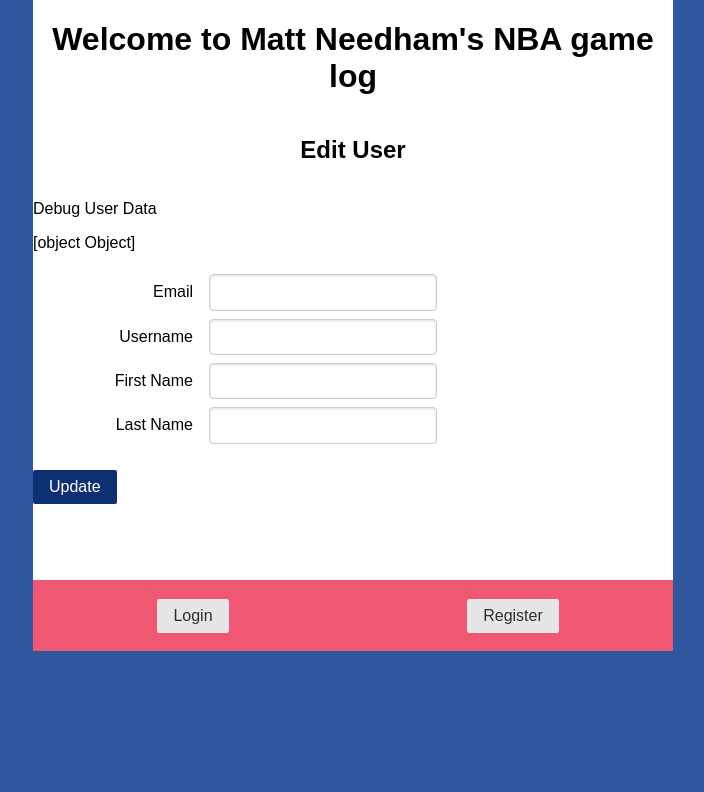
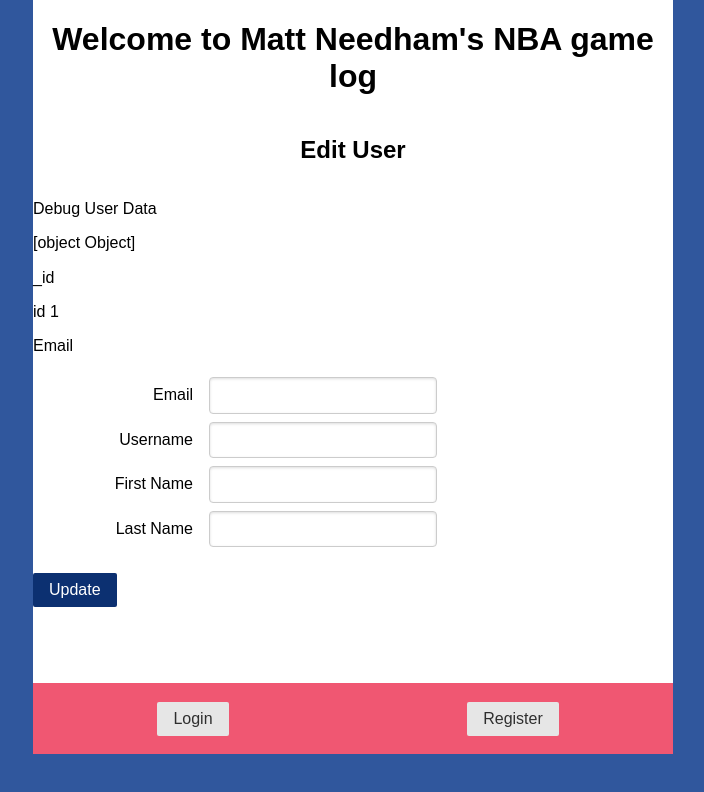
Before and after one commit to mneedham91/nba-game-log, an Angular app: page /edit-user/1 in a window 1280 px wide. Shown: the top 792 px of the page, without its empty margins (287-991 px from the left). Built offline with nearby package versions, Linux system fonts and the light colour scheme; no server answers.

Commit message:
more troubleshooting

```diff
--- a/src/app/edit-user/edit-user.component.html
+++ b/src/app/edit-user/edit-user.component.html
@@ -6,6 +6,9 @@
     <div class="pure-u-1-1">
       <p>Debug User Data</p>
       <p>{{user}}</p>
+      <p>_id {{user._id}}</p>
+      <p>id {{id}}</p>
+      <p>Email {{user.email}}</p>
       <p>{{user?.username}}</p>
     </div>
     <div class="pure-u-1">
```
